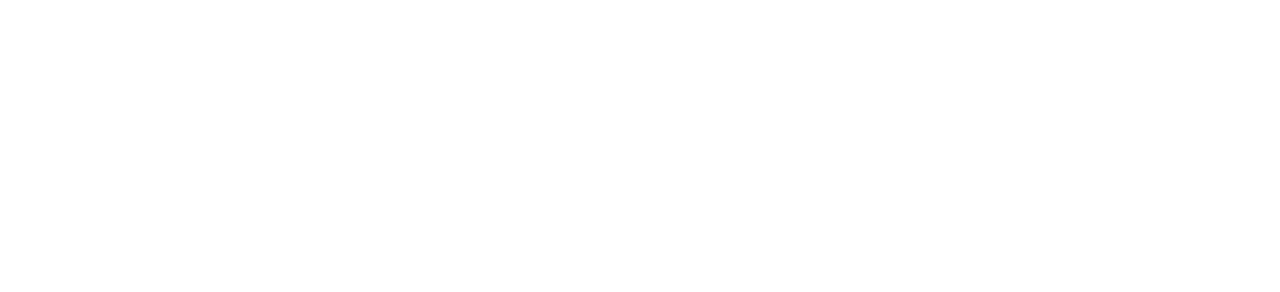
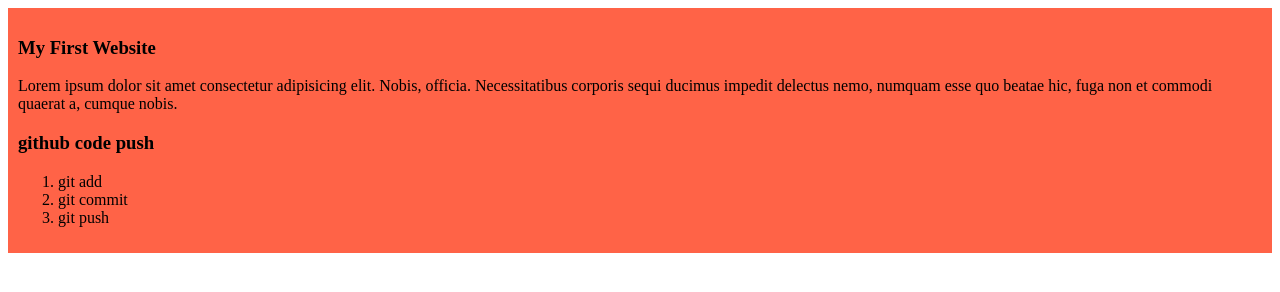
Before and after one commit to zaman-pro/my-first-github-repo, a plain HTML site: page index.html in a window 1280 px wide. Drawn offline with Linux system fonts and the light colour scheme.

Commit message:
added the blog

```diff
--- a/index.html
+++ b/index.html
@@ -4,8 +4,19 @@
     <meta charset="UTF-8">
     <meta name="viewport" content="width=device-width, initial-scale=1.0">
     <title>My First Github Repo</title>
+    <link rel="stylesheet" href="style.css">
 </head>
 <body>
+    <div>
+        <h3>My First Website</h3>
+        <p>Lorem ipsum dolor sit amet consectetur adipisicing elit. Nobis, officia. Necessitatibus corporis sequi ducimus impedit delectus nemo, numquam esse quo beatae hic, fuga non et commodi quaerat a, cumque nobis.</p>
+        <h3>github code push</h3>
+        <ol>
+            <li>git add</li>
+            <li>git commit</li>
+            <li>git push</li>
 
+        </ol>
+    </div>
 </body>
 </html>
--- /dev/null
+++ b/style.css
@@ -0,0 +1,4 @@
+div{
+    background-color: tomato;
+    padding: 10px;
+}
```
